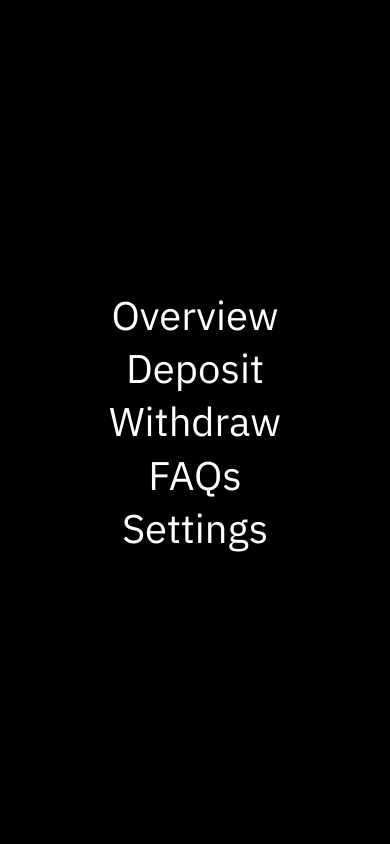
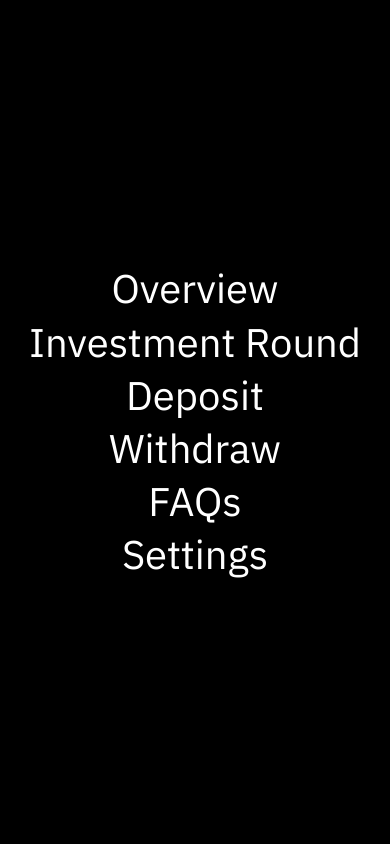
Before and after one commit to winliewpairat/pp-design-sandbox, a Next.js app: page / in a window 390 px wide. Both pictures are taken after a click on the button "Menu". Shown: the top 844 px of the page. Built offline with nearby package versions, Linux system fonts and the light colour scheme.

Commit message:
add investment round mobile link

```diff
--- a/components/menu.jsx
+++ b/components/menu.jsx
@@ -19,6 +19,7 @@ class Menu extends React.Component {
         onClick={() => this.close()}
         onKeyDown={() => this.close()}>
             <Link href="">Overview</Link>
+            <Link href="">Investment Round</Link>
             <Link href="">Deposit</Link>
             <Link href="">Withdraw</Link>
             <Link href="">FAQs</Link>
```
